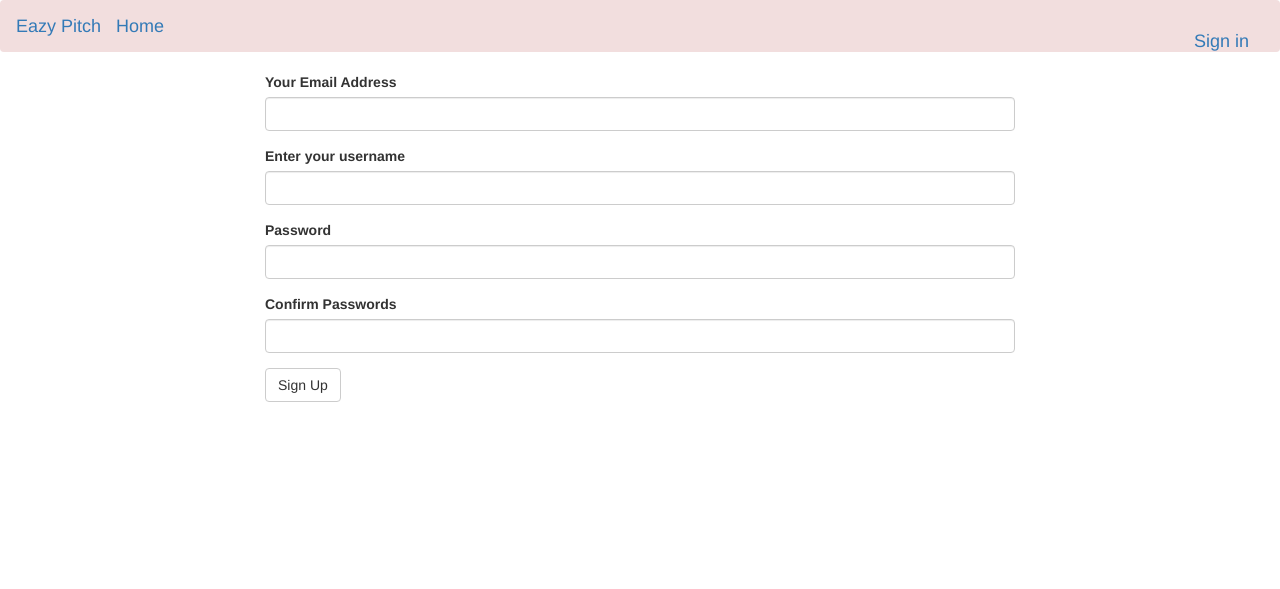
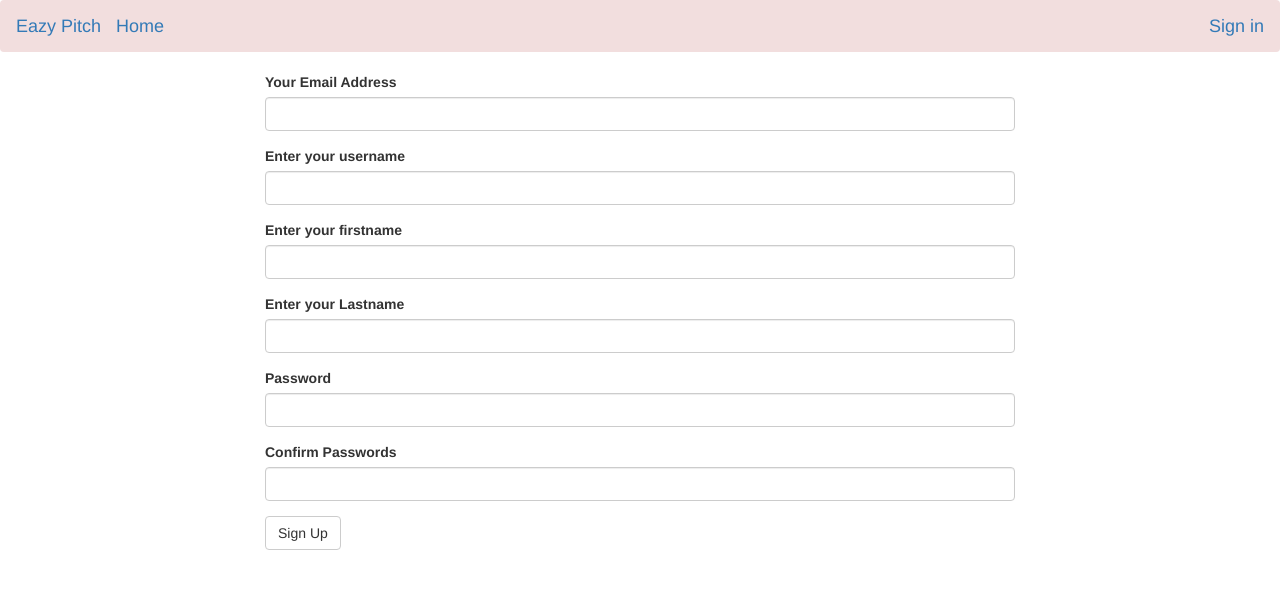
Before and after one commit to danknjoroge/Pitch, a Flask app: page /authenticate/register in a window 1280 px wide. Shown: the top 589 px of the page. Run offline with Flask 2, Linux system fonts and the light colour scheme; some libraries are stand-ins or nearby versions.

Commit message:
modified signup form

```diff
--- a/app/auth/forms.py
+++ b/app/auth/forms.py
@@ -8,6 +8,9 @@ from ..models import User
 class RegistrationForm(FlaskForm):
     email = StringField('Your Email Address',validators=[DataRequired(),Email()])
     username = StringField('Enter your username',validators = [DataRequired()])
+    firstname = StringField('Enter your firstname',validators = [DataRequired()])
+    lastname = StringField('Enter your Lastname',validators = [DataRequired()])
+
     password = PasswordField('Password',validators = [DataRequired(), EqualTo('password_confirm',message = 'Passwords must match')])
     password_confirm = PasswordField('Confirm Passwords',validators = [DataRequired()])
     submit = SubmitField('Sign Up')
--- a/app/auth/views.py
+++ b/app/auth/views.py
@@ -18,7 +18,7 @@ from ..email import mail_message
 def register():
     form = RegistrationForm()
     if form.validate_on_submit():
-        user = User(email = form.email.data, username = form.username.data,password = form.password.data)
+        user = User(email = form.email.data, username = form.username.data, firstname = form.firstname.data,lastname = form.lastname.data, password = form.password.data)
         db.session.add(user)
         db.session.commit()
 
--- a/app/templates/navbar.html
+++ b/app/templates/navbar.html
@@ -7,10 +7,10 @@
 
         <ul class="nav navbar-nav navbar-right navbar-brand">
             {% if current_user.is_authenticated %}
-            <li style="color:white;padding:15px;">{{current_user.username}}</li>
-            <li><a href="{{url_for('auth.logout')}}">Sign out</a></li>
+            <a style="color:orangered;padding:15px;">{{current_user.username}}</a>
+            <a href="{{url_for('auth.logout')}}">Sign out</a>
             {% else %}
-            <li><a href="{{url_for('auth.login')}}">Sign in</a></li>
+            <a href="{{url_for('auth.login')}}">Sign in</a>
             {%endif%}
         </ul>
 
```
Also changed, not shown: app/models.py (+10 -8 lines).
